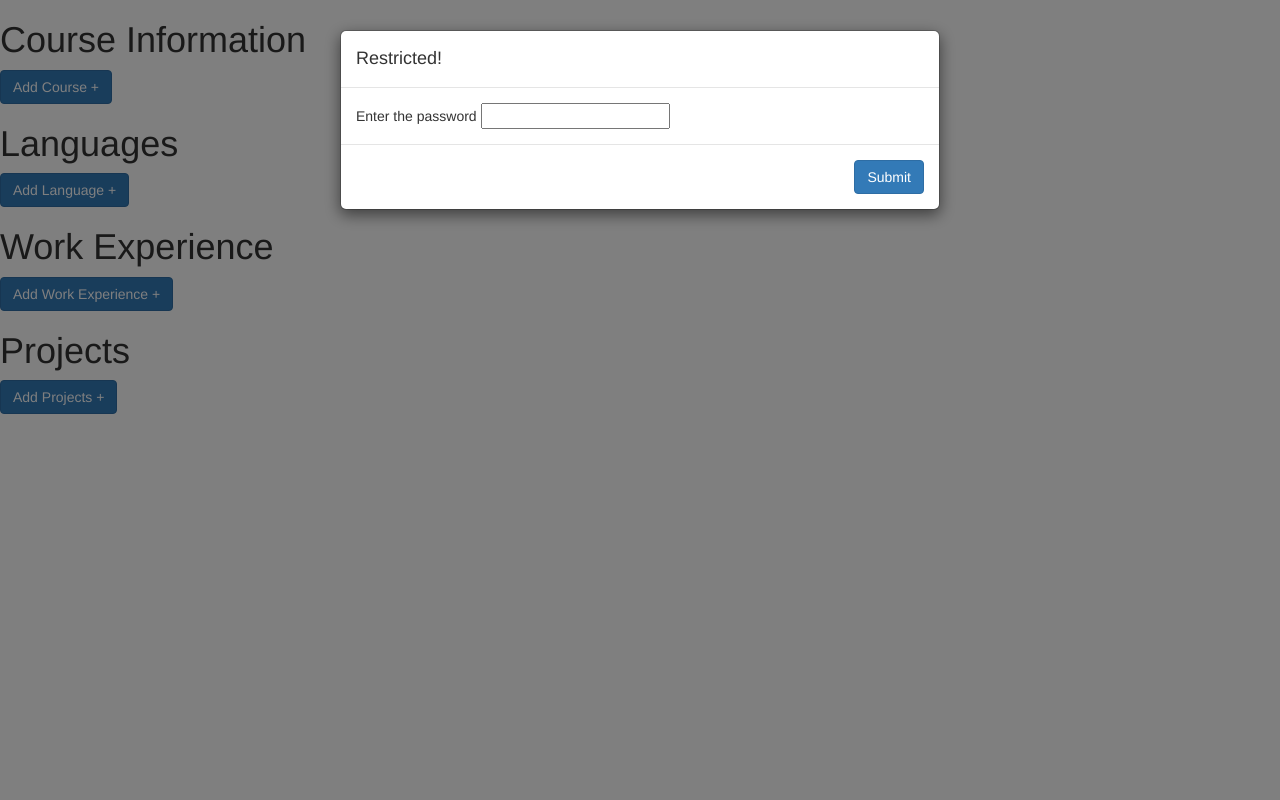
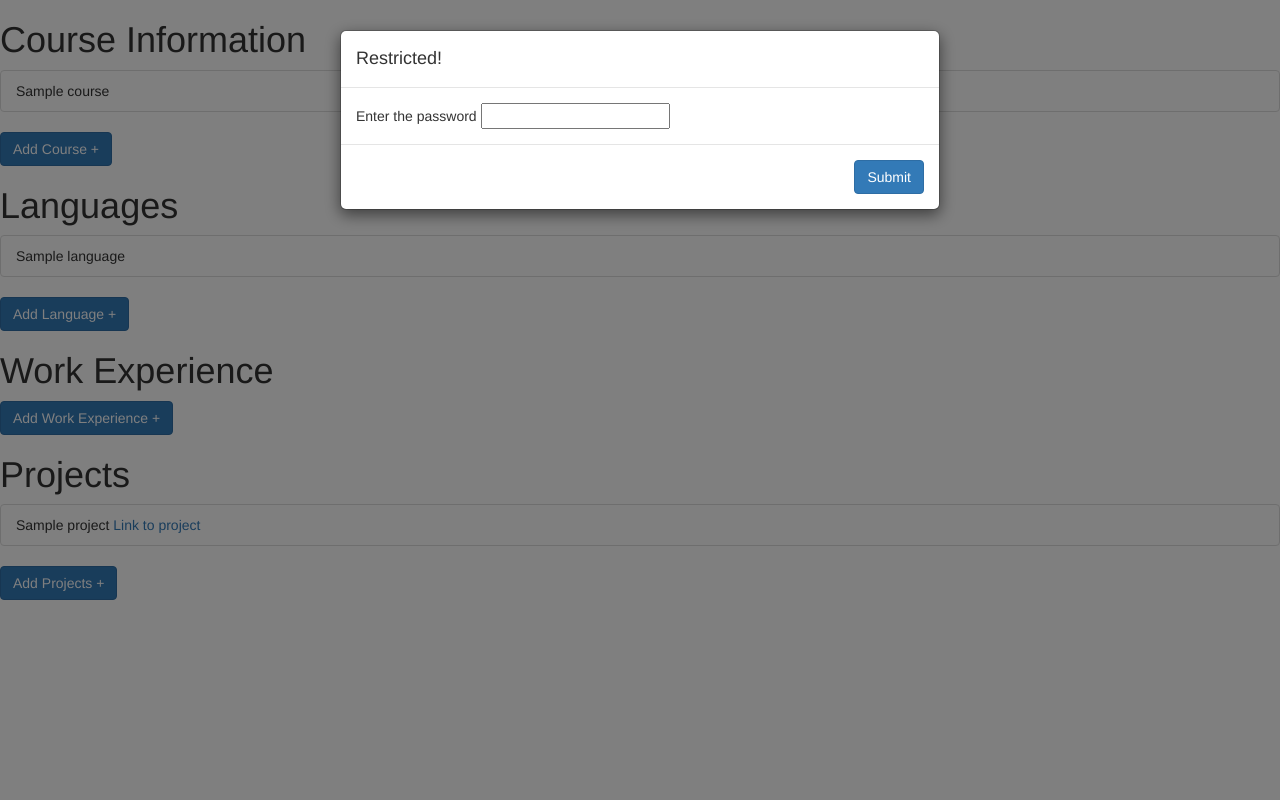
Before and after one commit to PatrickCenteno/PersonalHomePage, a Flask app: template HomePage/templates/admin.html in a window 1280 px wide. Run offline with Flask 2, Linux system fonts and the light colour scheme; the template is opened without the code that fills it: most values are stand-ins (such as "Sample title", 1, 10 or a date in 2020); some libraries are stand-ins or nearby versions.

Commit message:
Displays languages projects (with link) and courses on admin page

```diff
--- a/HomePage/templates/admin.html
+++ b/HomePage/templates/admin.html
@@ -17,15 +17,30 @@
 <body>
 	<section id="information">
 		<h1 class="adminHeaders">Course Information</h1>
+      <ul class="list-group courseList">
+      {% for c in course_list %}
+        <li class="list-group-item">{{ c[1] }}</li>
+      </ul>
+      {% endfor %}
 			<button type="button" id="addCourseButton" class="btn btn-primary">Add Course +</button>
 
 		<h1 class="adminHeaders">Languages</h1>
+      <ul class="list-group languageList">
+      {% for l in language_list %}
+        <li class="list-group-item">{{ l[1] }}</li>
+      </ul>
+      {% endfor %}
 			<button type="button" id="addLanguageButton" class="btn btn-primary">Add Language +</button>
 
 		<h1 class="adminHeaders">Work Experience</h1>
 			<button type="button" id="addWorkButton" class="btn btn-primary">Add Work Experience +</button>
 
 		<h1 class="adminHeaders">Projects</h1>
+      <ul class="list-group projectList">
+      {% for p in project_list   %}
+        <li class="list-group-item">{{ p[1] }} <a href={{ p[2] }}>Link to project</a></li>
+      </ul>
+      {% endfor %}
 			<button type="button" id="addProjectButton" class="btn btn-primary">Add Projects +</button>
 	</section>
 
--- a/HomePage/views.py
+++ b/HomePage/views.py
@@ -33,4 +33,4 @@ def admin_page():
 	for w in work:
 		print w
 
-	return render_template('admin.html', course_list=courses, language_list=languages)
+	return render_template('admin.html', course_list=courses, language_list=languages, project_list=projects)
```
Also changed, not shown: 1 other file.
